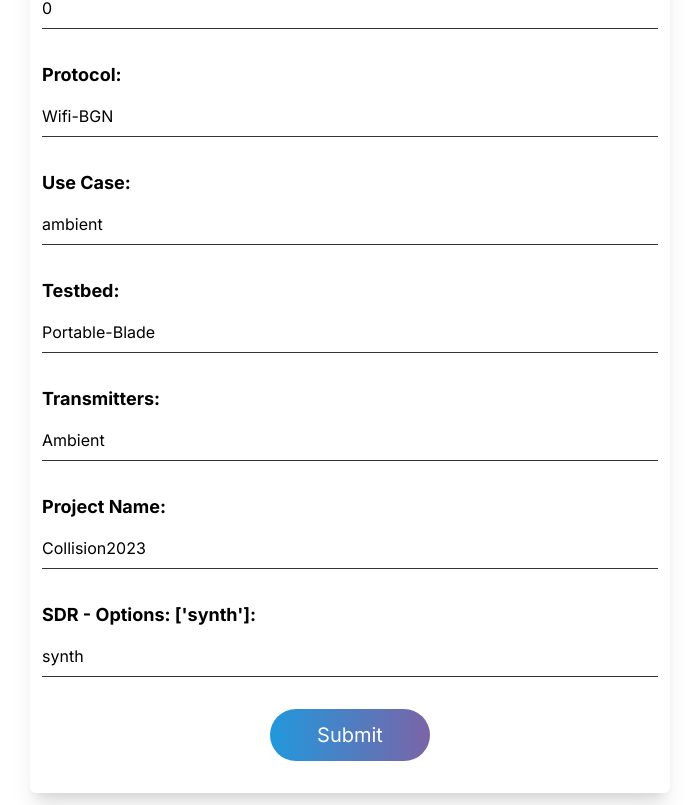
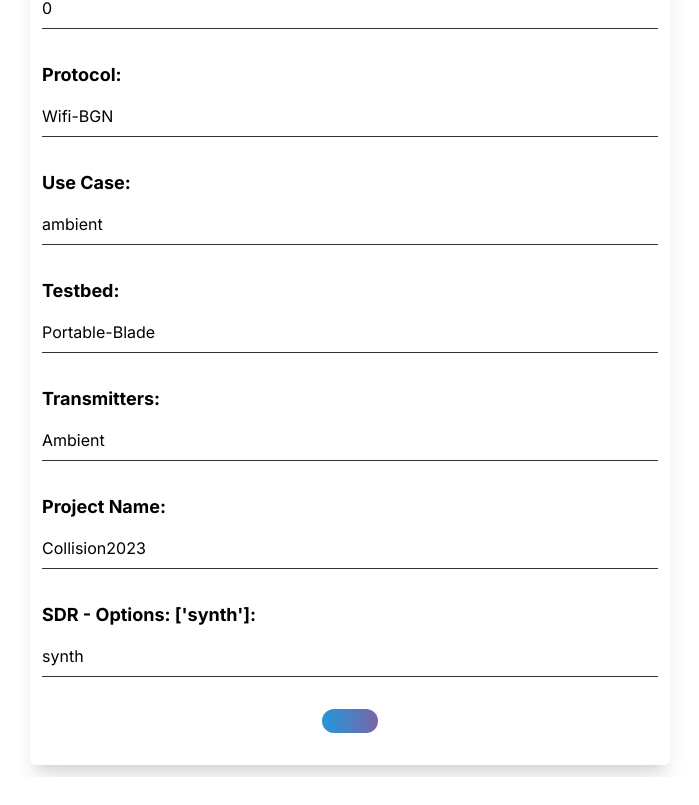
Before and after one commit to Subti/nextjs-web-curator, a Next.js app: page / in a window 1280 px wide. Shown: the part 827-1632 px from the top of the page, without its empty margins (290-989 px from the left). After the commit the page ends 1604 px from the top, so only its background shows below. Built offline with nearby package versions, Linux system fonts and the light colour scheme.

Commit message:
Add props for text and type

```diff
--- a/src/app/components/Button.tsx
+++ b/src/app/components/Button.tsx
@@ -9,7 +9,7 @@ import React from "react";
  * Displays a "Submit" button with a gradient background.
  * Alerts "Hello World!" when clicked.
  */
-const Button = () => {
+const Button = (props: any) => {
   // Click event handler function
   // const onClick = () => {
   //   alert("Hello World!");
@@ -17,11 +17,11 @@ const Button = () => {
 
   return (
     <button
-      className="text-xl text-white rounded-full px-7 py-3 bg-gradient-to-r from-[#2298dc] to-[#7a64a7] w-40 self-center"
+      className="text-xl text-white rounded-full px-7 py-3 bg-gradient-to-r from-[#2298dc] to-[#7a64a7] self-center"
       // onClick={onClick} // Binding onClick function to onClick event
-      type="submit"
+      type={props.type}
     >
-      Submit
+      {props.text}
     </button>
   );
 };
```
